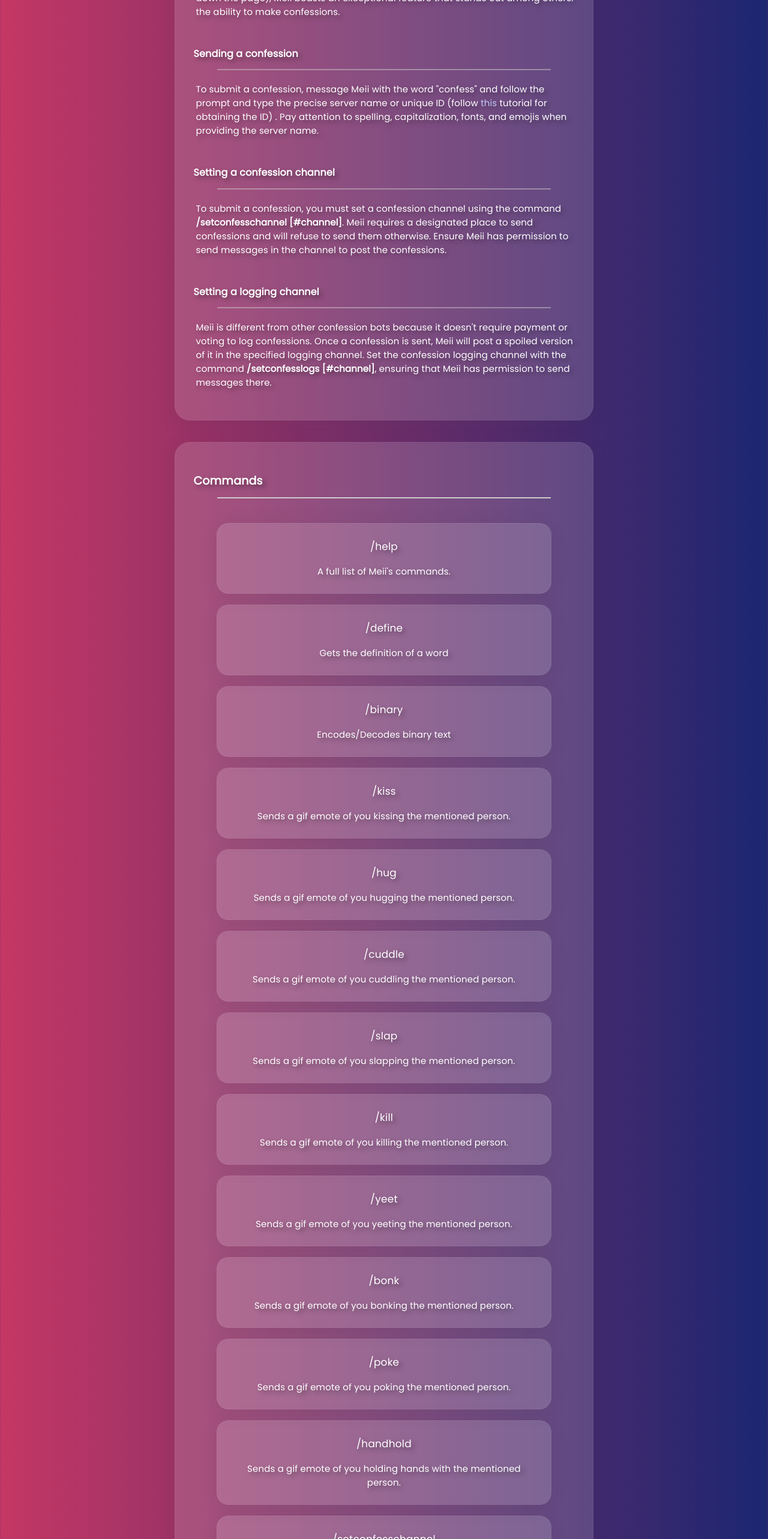
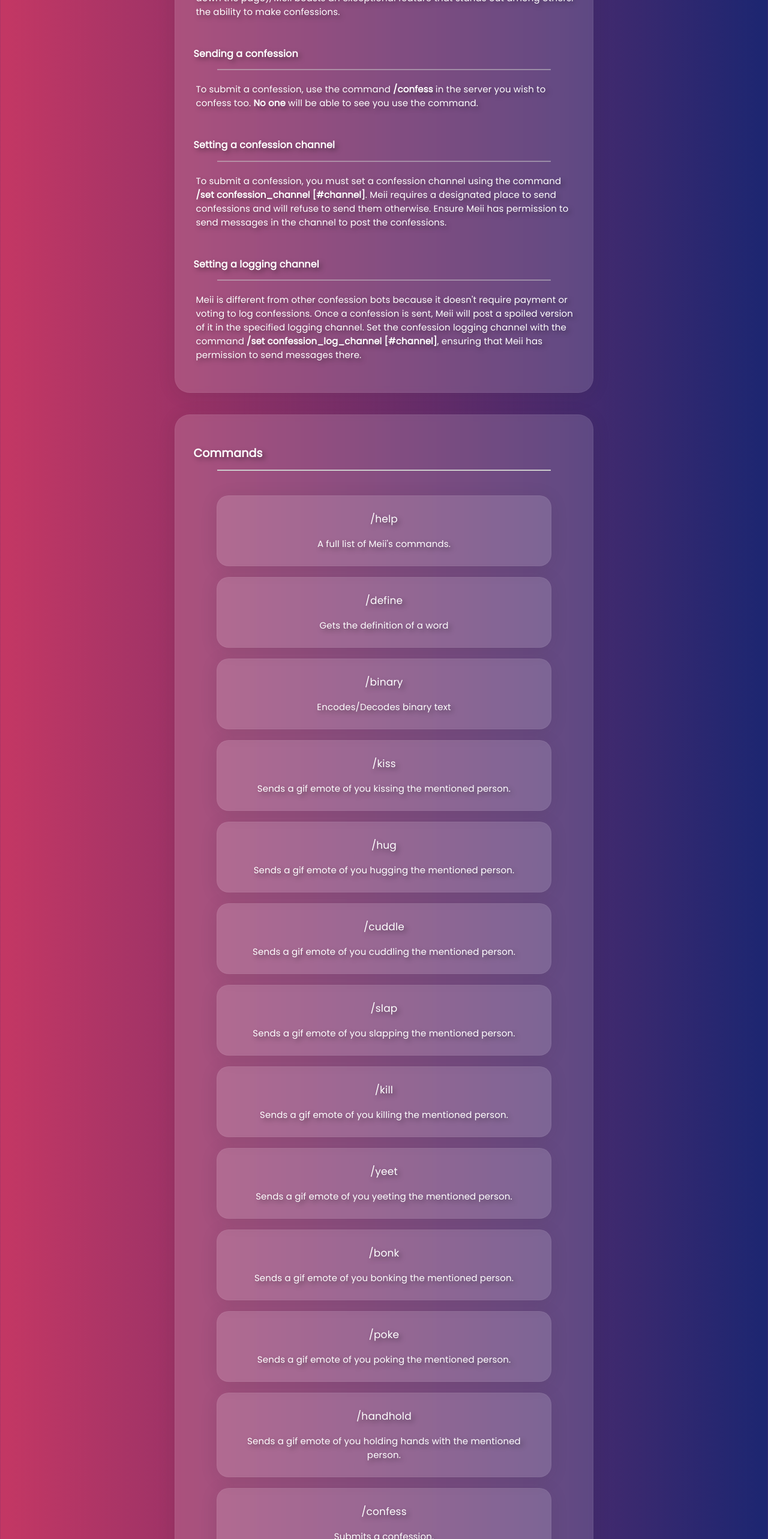
Before and after one commit to OribiaDev/MeiiWebsite, a React (Create React App) app: page / in a window 1280 px wide. Shown: the part 1360-3926 px from the top of the page at 60% size. Built offline with nearby package versions, Linux system fonts and the light colour scheme.

Commit message:
v3.1.0
- Updated website with new confession system and commands

```diff
--- a/package.json
+++ b/package.json
@@ -1,6 +1,6 @@
 {
   "name": "meiibot.xyz",
-  "version": "3.0.0",
+  "version": "3.1.0",
   "private": true,
   "homepage": "https://meiibot.xyz/",
   "dependencies": {
--- a/src/Componets/Boxs/box2.js
+++ b/src/Componets/Boxs/box2.js
@@ -10,15 +10,15 @@ const box2 = () => {
                 <br />
                 <h2>Sending a confession</h2>
                 <div class="transhr"><hr /></div>
-                <p>To submit a confession, message Meii with the word "confess" and follow the prompt and type the precise server name or unique ID (follow <a href="https://support.discord.com/hc/en-us/articles/206346498-Where-can-I-find-my-User-Server-Message-ID-"  target="_blank" rel="noopener noreferrer">this</a> tutorial for obtaining the ID) . Pay attention to spelling, capitalization, fonts, and emojis when providing the server name.</p>
+                <p>To submit a confession, use the command <b>/confess</b> in the server you wish to confess too. <b>No one</b> will be able to see you use the command.</p>
                 <br />
                 <h2>Setting a confession channel</h2>
                 <div class="transhr"><hr /></div>
-                <p> To submit a confession, you must set a confession channel using the command <b>/setconfesschannel [#channel]</b>. Meii requires a designated place to send confessions and will refuse to send them otherwise. Ensure Meii has permission to send messages in the channel to post the confessions. </p>
+                <p> To submit a confession, you must set a confession channel using the command <b>/set confession_channel [#channel]</b>. Meii requires a designated place to send confessions and will refuse to send them otherwise. Ensure Meii has permission to send messages in the channel to post the confessions. </p>
                 <br />
                 <h2>Setting a logging channel</h2>
                 <div class="transhr"><hr /></div>
-                <p>Meii is different from other confession bots because it doesn't require payment or voting to log confessions. Once a confession is sent, Meii will post a spoiled version of it in the specified logging channel. Set the confession logging channel with the command <b>/setconfesslogs [#channel]</b>, ensuring that Meii has permission to send messages there.</p>
+                <p>Meii is different from other confession bots because it doesn't require payment or voting to log confessions. Once a confession is sent, Meii will post a spoiled version of it in the specified logging channel. Set the confession logging channel with the command <b>/set confession_log_channel [#channel]</b>, ensuring that Meii has permission to send messages there.</p>
                 <br />
                 <br />
             </div>
--- a/src/Componets/Boxs/box3.js
+++ b/src/Componets/Boxs/box3.js
@@ -15,21 +15,23 @@ const Box3 = () => {
         {commandName: '/bonk', commandDesc: "Sends a gif emote of you bonking the mentioned person.", id: 10},
         {commandName: '/poke', commandDesc: "Sends a gif emote of you poking the mentioned person.", id: 11},
         {commandName: '/handhold', commandDesc: "Sends a gif emote of you holding hands with the mentioned person.", id: 12},
-        {commandName: '/setconfesschannel', commandDesc: "Sets the channel where confessions are sent.", id: 13},
-        {commandName: '/setconfesslogs', commandDesc: "Sets the channel where confession logs are sent.", id: 14},
-        {commandName: '/ban', commandDesc: "Bans mentioned person from the server.", id: 15},
-        {commandName: '/kick', commandDesc: "Kicks mentioned person from the server.", id: 16},
-        {commandName: '/confessban', commandDesc: "Bans mentioned person from confessions.", id: 17},
-        {commandName: '/confessunban', commandDesc: "Unbans mentioned person from confessions.", id: 18},
-        {commandName: '/animal', commandDesc: "Shows a random animal image", id: 19},
-        {commandName: '/joke', commandDesc: "Sends a random (corny) joke", id: 20},
-        {commandName: '/dice', commandDesc: "Rolls a 6 sided die.", id: 21},
-        {commandName: '/coinflip', commandDesc: "Flips a coin.", id: 22},
-        {commandName: '/info', commandDesc: "Shows info about a user or server", id: 23},
-        {commandName: '/ping', commandDesc: "Shows Meii's ping.", id: 24},
-        {commandName: '/uptime', commandDesc: "Shows Meii's Uptime", id: 25},
-        {commandName: '/stats', commandDesc: "Shows the stats of Meii.", id: 26},
-        {commandName: '/support', commandDesc: "Sends the invite for Meii's support Discord server.", id: 27}
+        {commandName: '/confess', commandDesc: "Submits a confession.", id: 13},
+        {commandName: '/set confession_channel', commandDesc: "Sets the channel where confessions are sent.", id: 14},
+        {commandName: '/set confession_log_channel', commandDesc: "Sets the channel where confession logs are sent.", id: 15},
+        {commandName: '/checklogs', commandDesc: "Checks to see if the server logs confessions", id: 16},
+        {commandName: '/ban', commandDesc: "Bans mentioned person from the server.", id: 17},
+        {commandName: '/kick', commandDesc: "Kicks mentioned person from the server.", id: 18},
+        {commandName: '/confessban', commandDesc: "Bans mentioned person from confessions.", id: 19},
+        {commandName: '/confessunban', commandDesc: "Unbans mentioned person from confessions.", id: 20},
+        {commandName: '/animal', commandDesc: "Shows a random animal image", id: 21},
+        {commandName: '/joke', commandDesc: "Sends a random (corny) joke", id: 22},
+        {commandName: '/dice', commandDesc: "Rolls a 6 sided die.", id: 23},
+        {commandName: '/coinflip', commandDesc: "Flips a coin.", id: 24},
+        {commandName: '/info', commandDesc: "Shows info about a user or server", id: 25},
+        {commandName: '/ping', commandDesc: "Shows Meii's ping.", id: 26},
+        {commandName: '/uptime', commandDesc: "Shows Meii's Uptime", id: 27},
+        {commandName: '/stats', commandDesc: "Shows the stats of Meii.", id: 28},
+        {commandName: '/support', commandDesc: "Sends the invite for Meii's support Discord server.", id: 29}
     ])
     return (
         <div id="Commands" className="box3">
--- a/src/Componets/footer.js
+++ b/src/Componets/footer.js
@@ -3,7 +3,7 @@ import { Link } from 'react-router-dom';
 
 const footer = () => {
     const copyrightyear = '2023';
-    const version = 'v3.0.0';
+    const version = 'v3.1.0';
 
 
     return (
```
Also changed, not shown: 1 other file (tests, documents, lock files or other folders).
